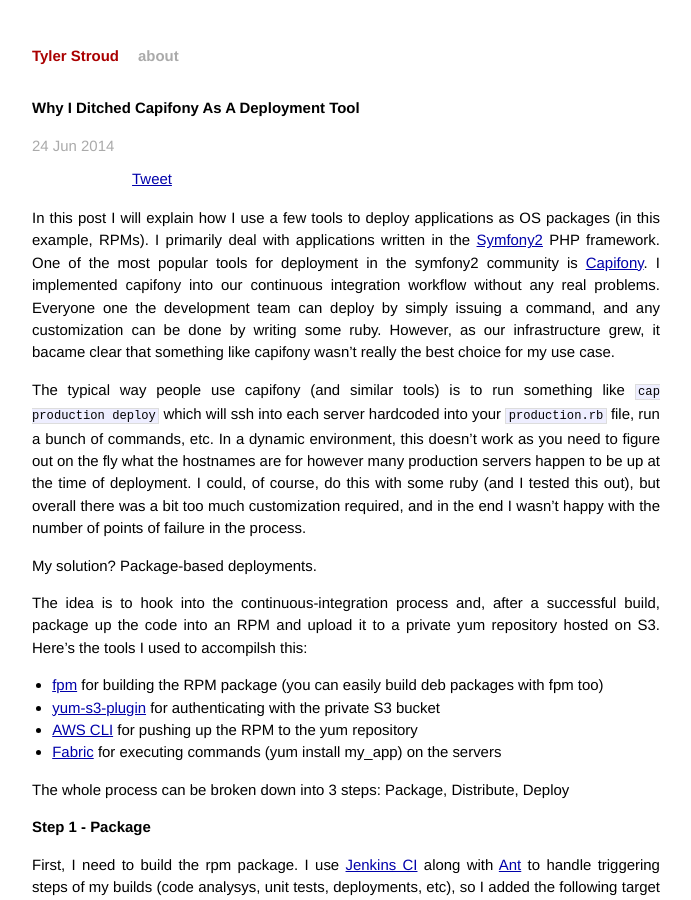
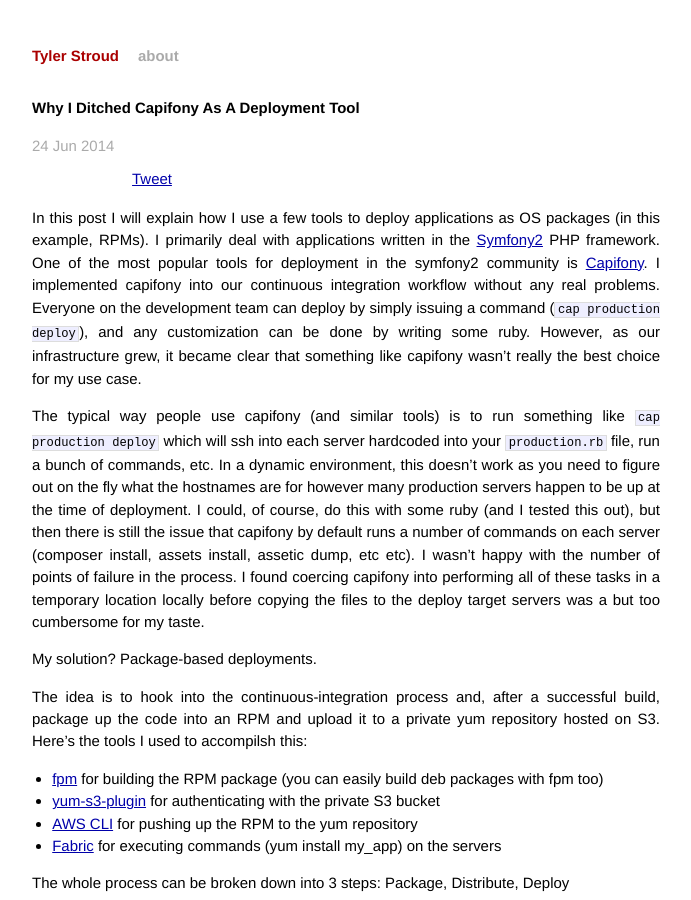
Before and after one commit to tystr/tystr.github.io, a Jekyll site: the page built from _posts/2014-03-25-why-I-ditched-capifony.markdown, in a window 1280 px wide and 900 px high. Shown: the whole window, without its empty margins (294-985 px from the left). Built offline with Jekyll 4.4.1, drawn with Linux system fonts in a browser that asks for light colours; Markdown is read by kramdown in place of the engine named in the settings; comment, search, counter and statistics services are not loaded.

Commit message:
reworked the the post a bit

```diff
--- a/_posts/2014-03-25-why-I-ditched-capifony.markdown
+++ b/_posts/2014-03-25-why-I-ditched-capifony.markdown
@@ -5,12 +5,13 @@
 ---
 In this post I will explain how I use a few tools to deploy applications as OS packages (in this example, RPMs).
 I primarily deal with applications written in the <a href="http://www.symfony.com" target="_blank">Symfony2</a> PHP framework. One of the most popular tools for deployment
-in the symfony2 community is <a href="http://capifony.org" target="_blank">Capifony</a>. I implemented capifony into our continuous integration workflow without any real problems. Everyone one the development team can deploy by simply issuing
-a command, and any customization can be done by writing some ruby. However, as our infrastructure grew, it bacame clear that something like capifony wasn't really the best choice for my use case.
+in the symfony2 community is <a href="http://capifony.org" target="_blank">Capifony</a>. I implemented capifony into our continuous integration workflow without any real problems. Everyone on the development team can deploy by simply issuing
+a command (`cap production deploy`), and any customization can be done by writing some ruby. However, as our infrastructure grew, it became clear that something like capifony wasn't really the best choice for my use case.
 
 The typical way people use capifony (and similar tools) is to run something like `cap production deploy` which will ssh into each server hardcoded into your `production.rb` file, run a bunch of commands, etc. In a dynamic environment, this doesn't work as
-you need to figure out on the fly what the hostnames are for however many production servers happen to be up at the time of deployment. I could, of course, do this with some ruby (and I tested this out), but
-overall there was a bit too much customization required, and in the end I wasn't happy with the number of points of failure in the process.
+you need to figure out on the fly what the hostnames are for however many production servers happen to be up at the time of deployment. I could, of course, do this with some ruby (and I tested this out), but then there is still the issue that capifony
+by default runs a number of commands on each server (composer install, assets install, assetic dump, etc etc). I wasn't happy with the number of points of failure in the process. I found coercing capifony into performing all of these tasks in a temporary location locally before copying the files to the deploy target servers was
+a but too cumbersome for my taste.
 
 My solution? Package-based deployments.
 
```
